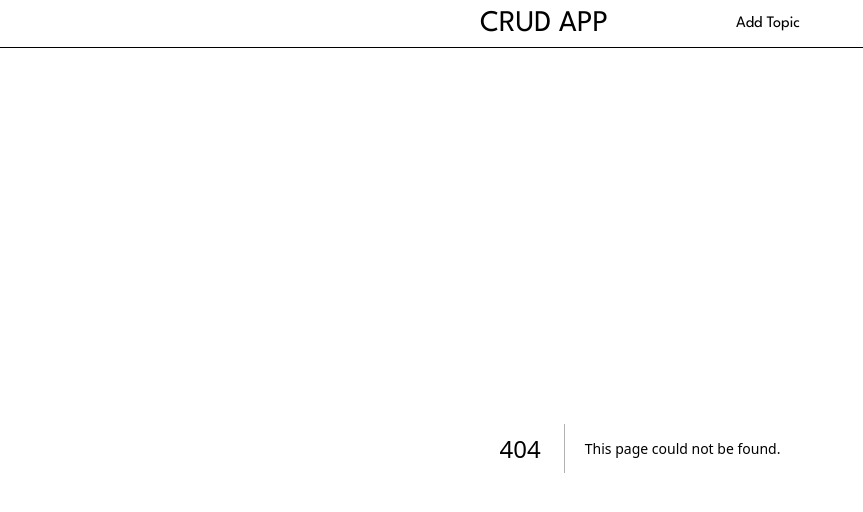
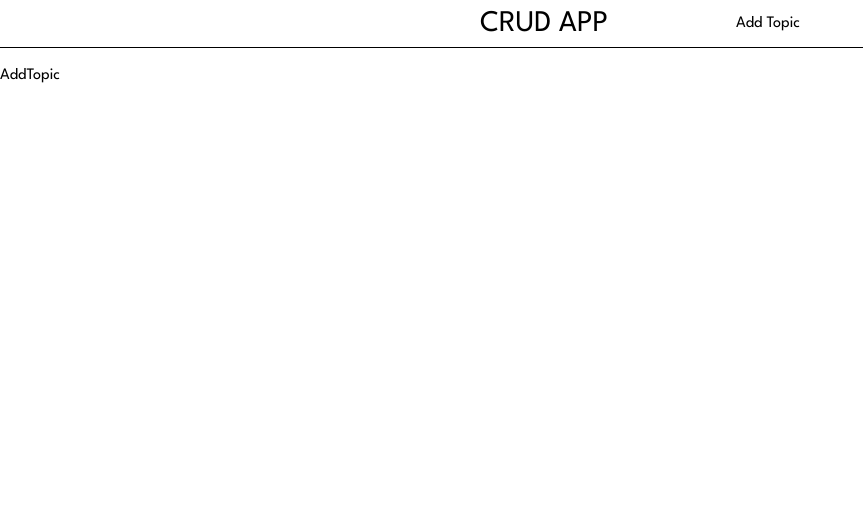
Before and after one commit to shwejan005/mongo-crud, a Next.js app: page /add-topic in a window 1280 px wide. Before the commit this address had no page. Shown: the top 512 px of the page, without its empty margins (0-863 px from the left). Built offline with nearby package versions, Linux system fonts and the light colour scheme.

Commit message:
Layout changes and route setup

```diff
--- /dev/null
+++ b/app/add-topic/page.js
@@ -0,0 +1,9 @@
+import React from 'react'
+
+function AddTopic() {
+  return (
+    <div>AddTopic</div>
+  )
+}
+
+export default AddTopic
--- a/app/layout.js
+++ b/app/layout.js
@@ -18,7 +18,9 @@ export default function RootLayout({ children }) {
         className={`${font.className} antialiased`}
       >
         <Navbar />
-        {children}
+        <main className="mt-4">
+          {children}
+        </main>
       </body>
     </html>
   );
```
